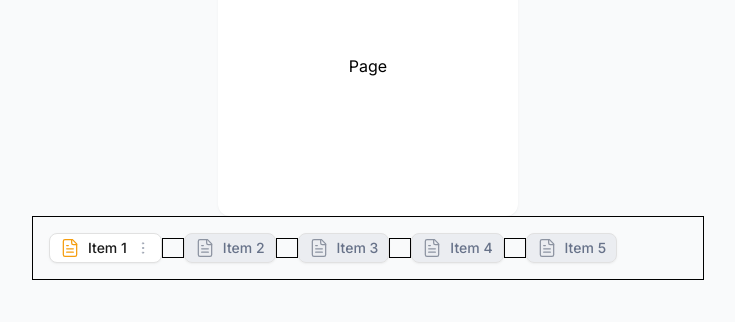
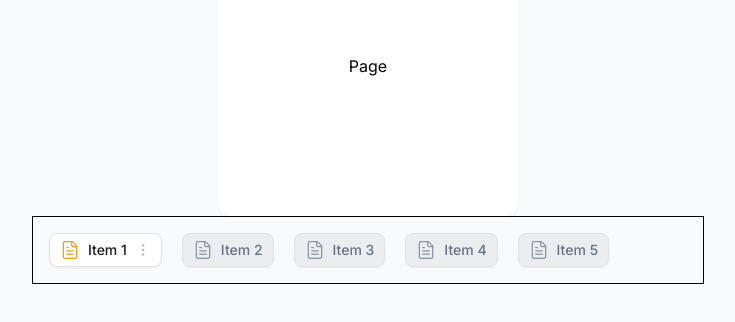
Before and after one commit to Reche13/fillout-nav, a Next.js app: page / in a window 1280 px wide. Shown: the part 148-470 px from the top of the page, without its empty margins (272-1007 px from the left). Built offline with nearby package versions, Linux system fonts and the light colour scheme.

Commit message:
style divider button

```diff
--- a/src/components/navigation/SortableTab.tsx
+++ b/src/components/navigation/SortableTab.tsx
@@ -40,7 +40,7 @@ export const SortableTab = ({
       <motion.div
         transition={{ duration: 0.3 }}
         className={cn(
-          "group cursor-pointer px-2.5 py-1 flex items-center gap-2 rounded-lg border-[0.5px] border-border shadow-fillout outline-none focus-visible:border-[#2F72E2] focus-visible:ring-[1.5px] focus-visible:ring-[#2F72E240] focus-visible:bg-background-pri hover:bg-background-ter",
+          "group cursor-pointer px-2.5 py-1.5 flex items-center gap-2 rounded-lg border-[0.5px] border-border shadow-fillout outline-none focus-visible:border-[#2F72E2] focus-visible:ring-[1.5px] focus-visible:ring-[#2F72E240] focus-visible:bg-background-pri hover:bg-background-ter",
           item.id === activeId ? "bg-background-pri" : "bg-background-sec"
         )}
       >
--- a/src/components/navigation/divider.tsx
+++ b/src/components/navigation/divider.tsx
@@ -1,3 +1,4 @@
+import { Plus } from "lucide-react";
 import { AnimatePresence, motion } from "motion/react";
 import { useState } from "react";
 
@@ -8,7 +9,7 @@ export const Divider = ({ index }: { index: number }) => {
     <div
       onMouseEnter={() => setHovered(true)}
       onMouseLeave={() => setHovered(false)}
-      className="border h-5"
+      className="flex items-center h-5"
     >
       <motion.div
         initial={{ padding: "0px 10px" }}
@@ -20,9 +21,9 @@ export const Divider = ({ index }: { index: number }) => {
               transition={{ duration: 0.3 }}
               initial={{ scale: 0 }}
               animate={{ scale: hovered ? 1 : 0 }}
-              className="rounded-full border p-1 size-4 flex items-center justify-center"
+              className="cursor-pointer bg-background-pri shadow-fillout rounded-full border-border p-1 border flex items-center justify-center"
             >
-              +
+              <Plus className="text-dark-pri size-2" />
             </motion.button>
           )}
         </AnimatePresence>
```
